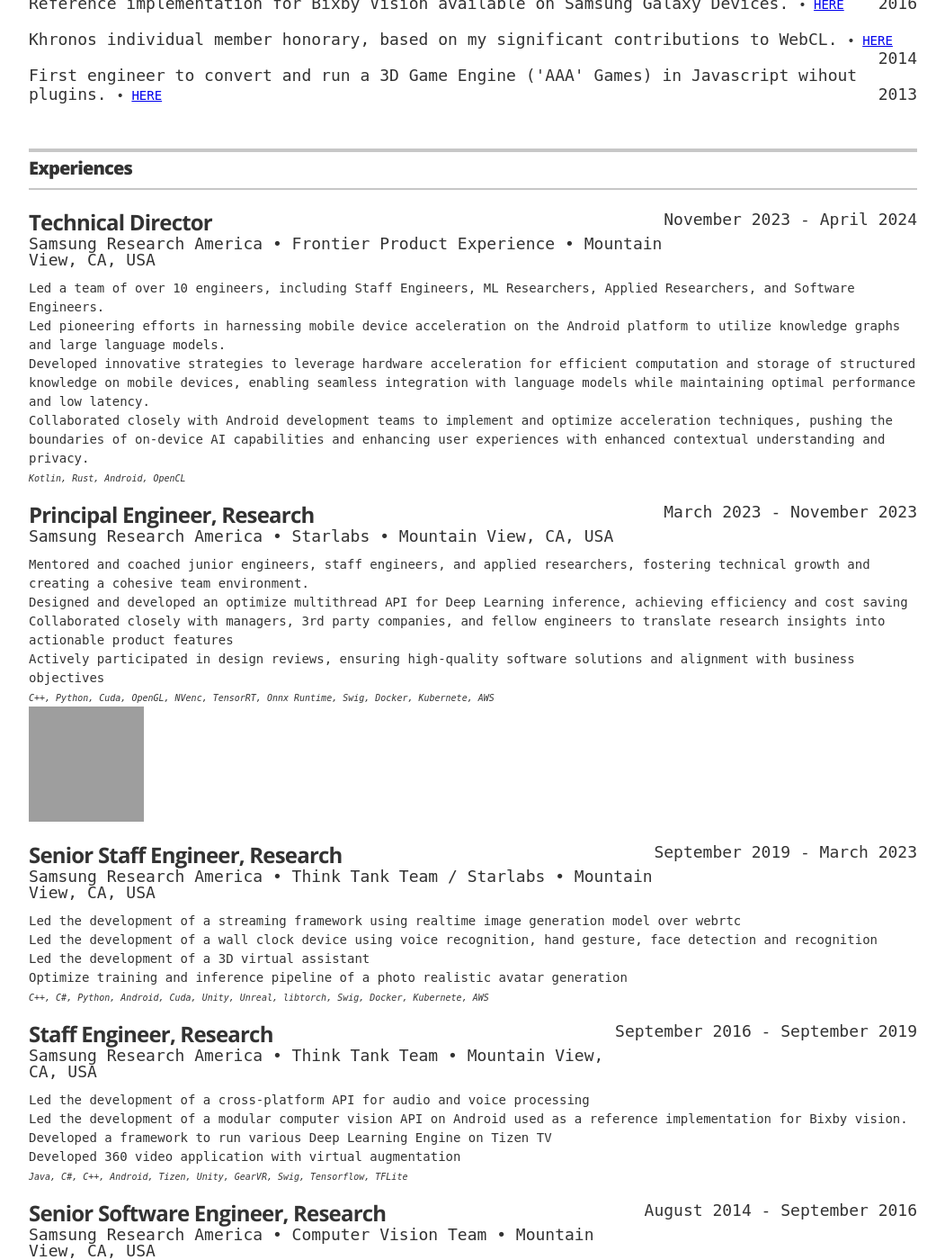
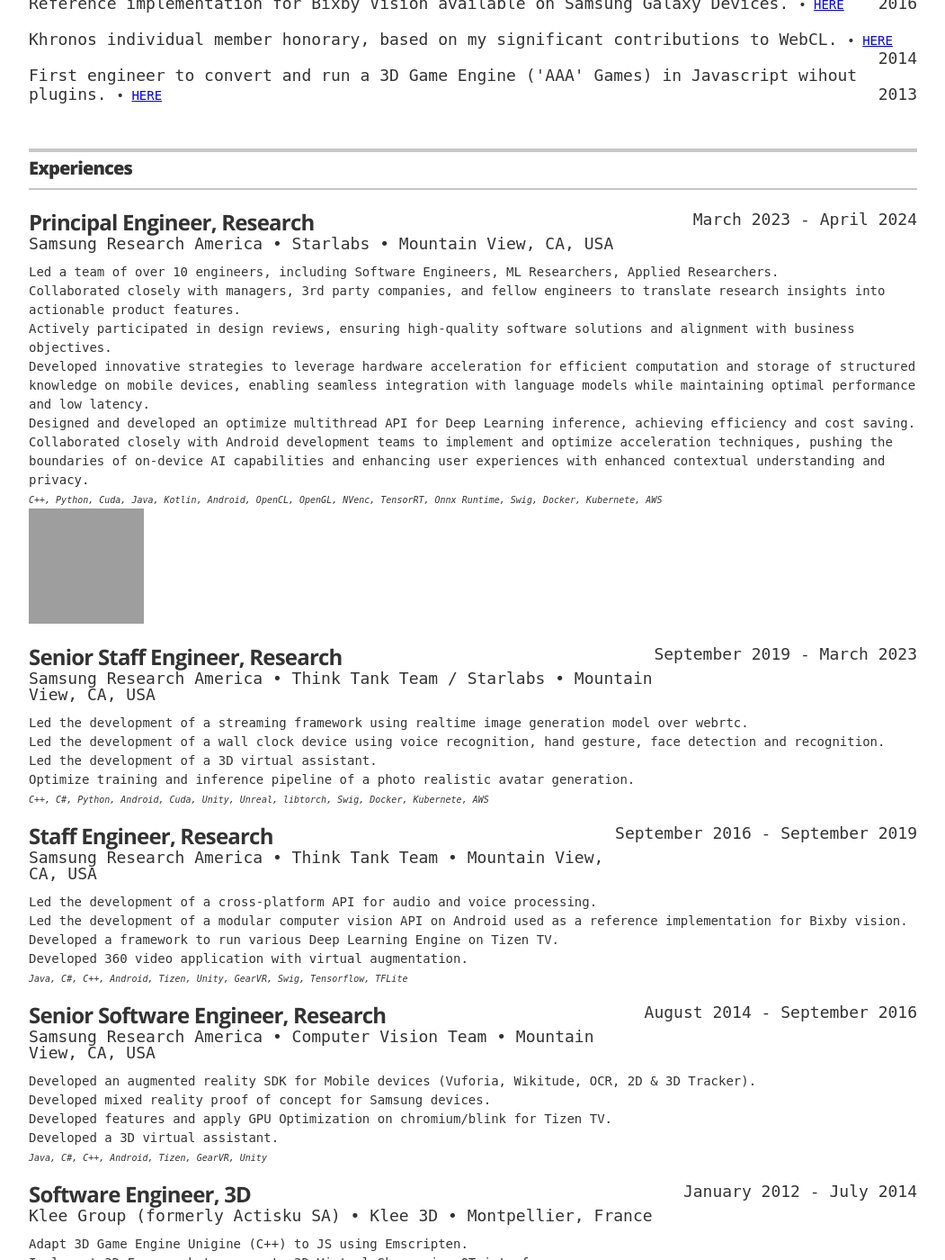
Before and after one commit to anthonyliot/profile, a Jekyll site: the page built from docs/index.html, in a window 1280 px wide and 1400 px high, scrolled down 1250 px. Shown: the whole window at 90% size, without its empty margins (114-1165 px from the left). Built offline with Jekyll 4.4.1, drawn with Linux system fonts in a browser that asks for light colours; some of the changed text lies outside the part shown; grey boxes are pictures that could not be loaded.

Commit message:
Focus on principal role
Signed-off-by: Anthony Liot <wolfviking0@yahoo.com>

```diff
--- a/docs/_data/experiences.yml
+++ b/docs/_data/experiences.yml
@@ -1,35 +1,56 @@
+# exps:
+#   list: exp7,exp6,exp5,exp4,exp3,exp2,exp1
+
 exps:
-  list: exp7,exp6,exp5,exp4,exp3,exp2,exp1
-
-exp7:
-  title: Technical Director
-  year: November 2023 - April 2024
-  company: Samsung Research America
-  place: Mountain View, CA, USA
-  link: empty
-  lab: Frontier Product Experience
-  descs: desc1,desc2,desc3,desc4
-  desc1: Led a team of over 10 engineers, including Staff Engineers, ML Researchers, Applied Researchers, and Software Engineers.
-  desc2: Led pioneering efforts in harnessing mobile device acceleration on the Android platform to utilize knowledge graphs and large language models.
-  desc3: Developed innovative strategies to leverage hardware acceleration for efficient computation and storage of structured knowledge on mobile devices, enabling seamless integration with language models while maintaining optimal performance and low latency.
-  desc4: Collaborated closely with Android development teams to implement and optimize acceleration techniques, pushing the boundaries of on-device AI capabilities and enhancing user experiences with enhanced contextual understanding and privacy.
-  technologies: Kotlin, Rust, Android, OpenCL
-  projects:
+   list: exp6,exp5,exp4,exp3,exp2,exp1
 
 exp6:
   title: Principal Engineer, Research
-  year: March 2023 - November 2023
+  year: March 2023 - April 2024
   company: Samsung Research America
   place: Mountain View, CA, USA
   link: neonlife.ai
   lab: Starlabs
-  descs: desc1,desc2,desc3,desc4
-  desc1: Mentored and coached junior engineers, staff engineers, and applied researchers, fostering technical growth and creating a cohesive team environment.
-  desc2: Designed and developed an optimize multithread API for Deep Learning inference, achieving efficiency and cost saving
-  desc3: Collaborated closely with managers, 3rd party companies, and fellow engineers to translate research insights into actionable product features
-  desc4: Actively participated in design reviews, ensuring high-quality software solutions and alignment with business objectives
-  technologies: C++, Python, Cuda, OpenGL, NVenc, TensorRT, Onnx Runtime, Swig, Docker, Kubernete, AWS
+  descs: desc1,desc2,desc3,desc4,desc5,desc6
+  desc1: Led a team of over 10 engineers, including Software Engineers, ML Researchers, Applied Researchers.
+  desc2: Collaborated closely with managers, 3rd party companies, and fellow engineers to translate research insights into actionable product features.
+  desc3: Actively participated in design reviews, ensuring high-quality software solutions and alignment with business objectives.
+  desc4: Developed innovative strategies to leverage hardware acceleration for efficient computation and storage of structured knowledge on mobile devices, enabling seamless integration with language models while maintaining optimal performance and low latency.
+  desc5: Designed and developed an optimize multithread API for Deep Learning inference, achieving efficiency and cost saving.
+  desc6: Collaborated closely with Android development teams to implement and optimize acceleration techniques, pushing the boundaries of on-device AI capabilities and enhancing user experiences with enhanced contextual understanding and privacy.
+  technologies: C++, Python, Cuda, Java, Kotlin, Android, OpenCL, OpenGL, NVenc, TensorRT, Onnx Runtime, Swig, Docker, Kubernete, AWS
   projects: Neons,www.youtube.com/watch?v=Q6f6EXX-79w,github.com/anthonyliot/profile/blob/main/docs/_assets/images/neon.png?raw=true
+
+# exp7:
+#   title: Technical Director
+#   year: November 2023 - April 2024
+#   company: Samsung Research America
+#   place: Mountain View, CA, USA
+#   link: empty
+#   lab: Frontier Product Experience
+#   descs: desc1,desc2,desc3,desc4
+#   desc1: Led a team of over 10 engineers, including Staff Engineers, ML Researchers, Applied Researchers, and Software Engineers.
+#   desc2: Led pioneering efforts in harnessing mobile device acceleration on the Android platform to utilize knowledge graphs and large language models.
+#   desc3: Developed innovative strategies to leverage hardware acceleration for efficient computation and storage of structured knowledge on mobile devices, enabling seamless integration with language models while maintaining optimal performance and low latency.
+#   desc4: Collaborated closely with Android development teams to implement and optimize acceleration techniques, pushing the boundaries of on-device AI capabilities and enhancing user experiences with enhanced contextual understanding and privacy.
+#   technologies: Kotlin, Rust, Android, OpenCL
+#   projects:
+
+# exp6:
+#   title: Principal Engineer, Research
+#   year: March 2023 - November 2023
+#   company: Samsung Research America
+#   place: Mountain View, CA, USA
+#   link: neonlife.ai
+#   lab: Starlabs
+#   descs: desc1,desc2,desc3,desc4
+#   desc1: Mentored and coached junior engineers, staff engineers, and applied researchers, fostering technical growth and creating a cohesive team environment.
+#   desc2: Designed and developed an optimize multithread API for Deep Learning inference, achieving efficiency and cost saving
+#   desc3: Collaborated closely with managers, 3rd party companies, and fellow engineers to translate research insights into actionable product features
+#   desc4: Actively participated in design reviews, ensuring high-quality software solutions and alignment with business objectives
+#   desc5: Worked with various voice recognition, voice synthesis, and voice cloning technologies using third-party software and machine learning models.
+#   technologies: C++, Python, Cuda, OpenGL, NVenc, TensorRT, Onnx Runtime, Swig, Docker, Kubernete, AWS
+#   projects: Neons,www.youtube.com/watch?v=Q6f6EXX-79w,github.com/anthonyliot/profile/blob/main/docs/_assets/images/neon.png?raw=true
 
 exp5:
   title: Senior Staff Engineer, Research
@@ -39,10 +60,10 @@
   link: neonlife.ai
   lab: Think Tank Team / Starlabs
   descs: desc1,desc2,desc3,desc4
-  desc1: Led the development of a streaming framework using realtime image generation model over webrtc
-  desc2: Led the development of a wall clock device using voice recognition, hand gesture, face detection and recognition
-  desc3: Led the development of a 3D virtual assistant
-  desc4: Optimize training and inference pipeline of a photo realistic avatar generation
+  desc1: Led the development of a streaming framework using realtime image generation model over webrtc.
+  desc2: Led the development of a wall clock device using voice recognition, hand gesture, face detection and recognition.
+  desc3: Led the development of a 3D virtual assistant.
+  desc4: Optimize training and inference pipeline of a photo realistic avatar generation.
   technologies: C++, C#, Python, Android, Cuda, Unity, Unreal, libtorch, Swig, Docker, Kubernete, AWS
   projects:
 
@@ -54,10 +75,10 @@
   link: thinktankteam.info
   lab: Think Tank Team
   descs: desc1,desc2,desc3,desc4
-  desc1: Led the development of a cross-platform API for audio and voice processing
+  desc1: Led the development of a cross-platform API for audio and voice processing.
   desc2: Led the development of a modular computer vision API on Android used as a reference implementation for Bixby vision.
-  desc3: Developed a framework to run various Deep Learning Engine on Tizen TV
-  desc4: Developed 360 video application with virtual augmentation
+  desc3: Developed a framework to run various Deep Learning Engine on Tizen TV.
+  desc4: Developed 360 video application with virtual augmentation.
   technologies: Java, C#, C++, Android, Tizen, Unity, GearVR, Swig, Tensorflow, TFLite
   projects:
 
@@ -69,10 +90,10 @@
   link: empty
   lab: Computer Vision Team
   descs: desc1,desc2,desc3,desc4
-  desc1: Developed an augmented reality SDK for Mobile devices (Vuforia, Wikitude, OCR, 2D & 3D Tracker)
-  desc2: Developed mixed reality proof of concept for Samsung devices
-  desc3: Developed features and apply GPU Optimization on chromium/blink for Tizen TV
-  desc4: Developed a 3D virtual assistant
+  desc1: Developed an augmented reality SDK for Mobile devices (Vuforia, Wikitude, OCR, 2D & 3D Tracker).
+  desc2: Developed mixed reality proof of concept for Samsung devices.
+  desc3: Developed features and apply GPU Optimization on chromium/blink for Tizen TV.
+  desc4: Developed a 3D virtual assistant.
   technologies: Java, C#, C++, Android, Tizen, GearVR, Unity
   projects:
 
@@ -84,9 +105,9 @@
   link: www.kleecommerce.com/en/solution/en-klee-3d/
   lab: Klee 3D
   descs: desc1,desc2,desc3
-  desc1: Adapt 3D Game Engine Unigine (C++) to JS using Emscripten
-  desc2: Implement 3D Framework to generate 3D Virtual Shop using QT interface
-  desc3: Implement 3D Player for mobile to preview 3D Virtual Shop (KLEE3D)
+  desc1: Adapt 3D Game Engine Unigine (C++) to JS using Emscripten.
+  desc2: Implement 3D Framework to generate 3D Virtual Shop using QT interface.
+  desc3: Implement 3D Player for mobile to preview 3D Virtual Shop (KLEE3D).
   technologies: C++, JS, QT, iOS, Android, macOS, Unigine Engine
   newpage: yes
   projects:
@@ -97,8 +118,8 @@
   company: ConcoursMania (formerly Actiplay SA)
   place: Montpellier, France
   descs: desc1,desc2
-  desc1: Adapt 3D Game Engine Unigine (C++) to iOS, Android, macOS, Web player (ActiveX, NPAPI, JNI)
-  desc2: Develop multiple 3D Game for mobiles using Unigine Engine
+  desc1: Adapt 3D Game Engine Unigine (C++) to iOS, Android, macOS, Web player (ActiveX, NPAPI, JNI).
+  desc2: Develop multiple 3D Game for mobiles using Unigine Engine.
   projects: Crypt,crypt-webgl.unigine.com,github.com/anthonyliot/crypt/blob/main/assets/screenshots/00.png?raw=true
   technologies: C++, NPAPI, ActiveX, iOS, Android, macOS, Unigine Engine
   link:
@@ -110,8 +131,8 @@
   company: Script'Games Studio
   place: Montpellier, France
   descs: desc1,desc2
-  desc1: Developed iPhone games with Shiva (StoneTrip)
-  desc2: Specifications, planning, development of a 3D Serious Game to learn the security protocols of weapons handling
+  desc1: Developed iPhone games with Shiva (StoneTrip).
+  desc2: Specifications, planning, development of a 3D Serious Game to learn the security protocols of weapons handling.
   projects: Bellum Tactics,www.youtube.com/watch?v=O93pveR_SmA,github.com/anthonyliot/profile/blob/main/docs/_assets/images/bellum.png?raw=true
   technologies: C++, Java, JOGL, Shiva Editor
   link:
```
